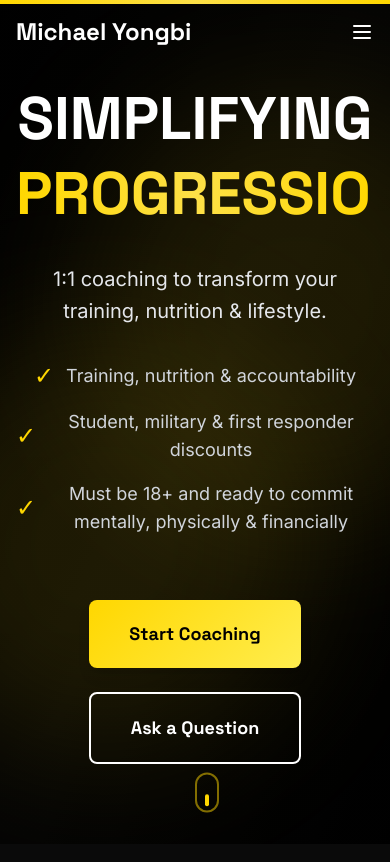
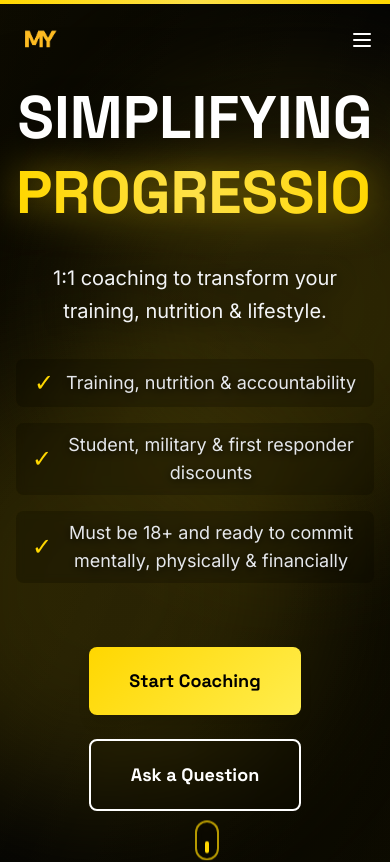
Before and after one commit to g1-creative/lustrosdetailing, a Next.js app: page / in a window 390 px wide. Shown: the top 862 px of the page. Built offline with nearby package versions, Linux system fonts and the light colour scheme.

Commit message:
Integrate new logo in Navigation component

```diff
--- a/app/page.tsx
+++ b/app/page.tsx
@@ -1,6 +1,7 @@
 import Hero from '@/components/Hero'
 import About from '@/components/About'
 import Programs from '@/components/Programs'
+import VideoShowcase from '@/components/VideoShowcase'
 import SocialProof from '@/components/SocialProof'
 import Discounts from '@/components/Discounts'
 import FinalCTA from '@/components/FinalCTA'
@@ -14,6 +15,7 @@ export default function Home() {
       <Navigation />
       <Hero />
       <About />
+      <VideoShowcase />
       <Programs />
       <SocialProof />
       <Discounts />
--- a/components/Hero.tsx
+++ b/components/Hero.tsx
@@ -12,36 +12,9 @@ export default function Hero() {
     offset: ['start start', 'end start']
   })
 
-  const y = useTransform(scrollYProgress, [0, 1], ['0%', '50%'])
-  const opacity = useTransform(scrollYProgress, [0, 0.5], [1, 0])
-
-  useEffect(() => {
-    const video = videoRef.current
-    if (video) {
-      // Try to load and play the video
-      const handleCanPlay = () => {
-        video.play().catch((error) => {
-          console.log('Video autoplay failed:', error)
-        })
-      }
-
-      const handleError = (e: Event) => {
-        console.error('Video loading error:', e)
-        setVideoError(true)
-      }
-
-      video.addEventListener('canplay', handleCanPlay)
-      video.addEventListener('error', handleError)
-
-      // Force load
-      video.load()
-
-      return () => {
-        video.removeEventListener('canplay', handleCanPlay)
-        video.removeEventListener('error', handleError)
-      }
-    }
-  }, [])
+  const y = useTransform(scrollYProgress, [0, 1], ['0%', '30%'])
+  const opacity = useTransform(scrollYProgress, [0, 0.7], [1, 0])
+  const scale = useTransform(scrollYProgress, [0, 1], [1, 1.1])
 
   const containerVariants = {
     hidden: { opacity: 0 },
@@ -77,15 +50,43 @@ export default function Hero() {
     }),
   }
 
+  useEffect(() => {
+    const video = videoRef.current
+    if (video) {
+      // Try to load and play the video
+      const handleCanPlay = () => {
+        video.play().catch((error) => {
+          console.log('Video autoplay failed:', error)
+        })
+      }
+
+      const handleError = (e: Event) => {
+        console.error('Video loading error:', e)
+        setVideoError(true)
+      }
+
+      video.addEventListener('canplay', handleCanPlay)
+      video.addEventListener('error', handleError)
+
+      // Force load
+      video.load()
+
+      return () => {
+        video.removeEventListener('canplay', handleCanPlay)
+        video.removeEventListener('error', handleError)
+      }
+    }
+  }, [])
+
   return (
     <section
       ref={containerRef}
       className="relative min-h-screen flex items-center justify-center bg-black overflow-hidden"
     >
-      {/* Cinematic Video Background */}
+      {/* Cinematic Video Background - More Visible */}
       <motion.div
         className="absolute inset-0 z-0"
-        style={{ y, opacity }}
+        style={{ y, opacity, scale }}
       >
         {!videoError ? (
           <video
@@ -96,7 +97,9 @@ export default function Hero() {
             playsInline
             preload="auto"
             className="absolute inset-0 w-full h-full object-cover"
-            style={{ filter: 'brightness(0.3) contrast(1.1)' }}
+            style={{
+              filter: 'brightness(0.5) contrast(1.2) saturate(1.1)',
+            }}
             onError={() => setVideoError(true)}
           >
             <source src="/images/video.mp4" type="video/mp4" />
@@ -105,14 +108,16 @@ export default function Hero() {
         ) : (
           <div className="absolute inset-0 bg-gradient-to-br from-black via-dark-soft to-black" />
         )}
-        {/* Dark overlay for text readability */}
-        <div className="absolute inset-0 bg-gradient-to-b from-black/60 via-black/40 to-black/60" />
+        {/* Lighter overlay - allows more video visibility */}
+        <div className="absolute inset-0 bg-gradient-to-b from-black/70 via-black/50 to-black/70" />
+        {/* Gold accent overlay for premium feel */}
+        <div className="absolute inset-0 bg-gradient-to-br from-gold-electric/5 via-transparent to-gold-electric/5" />
       </motion.div>
 
       {/* Floating gradient orbs */}
       <div className="absolute inset-0 z-0 overflow-hidden pointer-events-none">
         <motion.div
-          className="absolute top-20 left-10 w-96 h-96 bg-gold-electric/10 rounded-full blur-3xl"
+          className="absolute top-20 left-10 w-96 h-96 bg-gold-electric/15 rounded-full blur-3xl"
           animate={{
             x: [0, 100, 0],
             y: [0, 50, 0],
@@ -125,7 +130,7 @@ export default function Hero() {
           }}
         />
         <motion.div
-          className="absolute bottom-20 right-10 w-96 h-96 bg-gold-electric/10 rounded-full blur-3xl"
+          className="absolute bottom-20 right-10 w-96 h-96 bg-gold-electric/15 rounded-full blur-3xl"
           animate={{
             x: [0, -100, 0],
             y: [0, -50, 0],
@@ -139,7 +144,7 @@ export default function Hero() {
         />
       </div>
 
-      {/* Content */}
+      {/* Content with better contrast */}
       <div className="container mx-auto px-4 sm:px-6 lg:px-8 py-20 relative z-10">
         <motion.div
           className="max-w-4xl mx-auto text-center space-y-8"
@@ -152,7 +157,7 @@ export default function Hero() {
             variants={textVariants}
           >
             <motion.span
-              className="text-white block"
+              className="text-white block drop-shadow-[0_0_30px_rgba(0,0,0,0.8)]"
               initial={{ opacity: 0, y: 50 }}
               animate={{ opacity: 1, y: 0 }}
               transition={{ duration: 1, delay: 0.5 }}
@@ -160,7 +165,7 @@ export default function Hero() {
               SIMPLIFYING
             </motion.span>
             <motion.span
-              className="text-gold-electric block bg-gradient-to-r from-gold-electric via-yellow-300 to-gold-electric bg-clip-text text-transparent"
+              className="text-gold-electric block bg-gradient-to-r from-gold-electric via-yellow-300 to-gold-electric bg-clip-text text-transparent drop-shadow-[0_0_20px_rgba(255,215,0,0.5)]"
               initial={{ opacity: 0, y: 50 }}
               animate={{ opacity: 1, y: 0 }}
               transition={{ duration: 1, delay: 0.7 }}
@@ -170,21 +175,21 @@ export default function Hero() {
           </motion.h1>
 
           <motion.p
-            className="text-xl md:text-2xl lg:text-3xl text-gray-200 font-sans leading-relaxed max-w-3xl mx-auto"
+            className="text-xl md:text-2xl lg:text-3xl text-gray-100 font-sans leading-relaxed max-w-3xl mx-auto drop-shadow-[0_2px_10px_rgba(0,0,0,0.8)]"
             variants={textVariants}
           >
             1:1 coaching to transform your training, nutrition & lifestyle.
           </motion.p>
 
           <motion.ul
-            className="space-y-4 text-lg md:text-xl text-gray-300 font-sans max-w-2xl mx-auto"
+            className="space-y-4 text-lg md:text-xl text-gray-200 font-sans max-w-2xl mx-auto"
             variants={textVariants}
           >
             <motion.li
-              className="flex items-center justify-center gap-3 group"
+              className="flex items-center justify-center gap-3 group backdrop-blur-sm bg-black/20 px-4 py-2 rounded-lg"
               variants={bulletVariants}
               custom={0}
-              whileHover={{ x: 10 }}
+              whileHover={{ x: 10, scale: 1.02 }}
             >
               <motion.span
                 className="text-gold-electric text-2xl"
@@ -193,13 +198,13 @@ export default function Hero() {
               >
                 ✓
               </motion.span>
-              <span>Training, nutrition & accountability</span>
+              <span className="drop-shadow-[0_2px_4px_rgba(0,0,0,0.8)]">Training, nutrition & accountability</span>
             </motion.li>
             <motion.li
-              className="flex items-center justify-center gap-3 group"
+              className="flex items-center justify-center gap-3 group backdrop-blur-sm bg-black/20 px-4 py-2 rounded-lg"
               variants={bulletVariants}
               custom={1}
-              whileHover={{ x: 10 }}
+              whileHover={{ x: 10, scale: 1.02 }}
             >
               <motion.span
                 className="text-gold-electric text-2xl"
@@ -208,13 +213,13 @@ export default function Hero() {
               >
                 ✓
               </motion.span>
-              <span>Student, military & first responder discounts</span>
+              <span className="drop-shadow-[0_2px_4px_rgba(0,0,0,0.8)]">Student, military & first responder discounts</span>
             </motion.li>
             <motion.li
-              className="flex items-center justify-center gap-3 group"
+              className="flex items-center justify-center gap-3 group backdrop-blur-sm bg-black/20 px-4 py-2 rounded-lg"
               variants={bulletVariants}
               custom={2}
-              whileHover={{ x: 10 }}
+              whileHover={{ x: 10, scale: 1.02 }}
             >
               <motion.span
                 className="text-gold-electric text-2xl"
@@ -223,7 +228,7 @@ export default function Hero() {
               >
                 ✓
               </motion.span>
-              <span>Must be 18+ and ready to commit mentally, physically & financially</span>
+              <span className="drop-shadow-[0_2px_4px_rgba(0,0,0,0.8)]">Must be 18+ and ready to commit mentally, physically & financially</span>
             </motion.li>
           </motion.ul>
 
@@ -232,7 +237,7 @@ export default function Hero() {
             variants={textVariants}
           >
             <motion.button
-              className="btn-primary magnetic-button group relative px-10 py-5 text-lg"
+              className="btn-primary magnetic-button group relative px-10 py-5 text-lg backdrop-blur-sm"
               whileHover={{ scale: 1.05, y: -2 }}
               whileTap={{ scale: 0.95 }}
             >
@@ -243,7 +248,7 @@ export default function Hero() {
               />
             </motion.button>
             <motion.button
-              className="btn-secondary magnetic-button group relative px-10 py-5 text-lg"
+              className="btn-secondary magnetic-button group relative px-10 py-5 text-lg backdrop-blur-sm"
               whileHover={{ scale: 1.05, y: -2 }}
               whileTap={{ scale: 0.95 }}
             >
@@ -257,7 +262,7 @@ export default function Hero() {
             animate={{ y: [0, 10, 0] }}
             transition={{ duration: 2, repeat: Infinity }}
           >
-            <div className="w-6 h-10 border-2 border-gold-electric/50 rounded-full flex justify-center">
+            <div className="w-6 h-10 border-2 border-gold-electric/70 rounded-full flex justify-center backdrop-blur-sm bg-black/20">
               <motion.div
                 className="w-1 h-3 bg-gold-electric rounded-full mt-2"
                 animate={{ y: [0, 12, 0] }}
--- a/components/Navigation.tsx
+++ b/components/Navigation.tsx
@@ -2,6 +2,7 @@
 
 import { useState, useEffect } from 'react'
 import { motion } from 'framer-motion'
+import Image from 'next/image'
 
 export default function Navigation() {
   const [isScrolled, setIsScrolled] = useState(false)
@@ -41,12 +42,21 @@ export default function Navigation() {
     >
       <div className="container mx-auto max-w-7xl px-4 sm:px-6 lg:px-8">
         <div className="flex items-center justify-between py-4">
-          <button
+          <motion.button
             onClick={scrollToTop}
-            className="text-2xl font-display font-bold text-white hover:text-gold-electric transition-colors"
+            className="relative h-12 w-auto hover:opacity-80 transition-opacity"
+            whileHover={{ scale: 1.05 }}
+            whileTap={{ scale: 0.95 }}
           >
-            Michael Yongbi
-          </button>
+            <Image
+              src="/images/logo.png"
+              alt="Michael Yongbi Logo"
+              width={150}
+              height={48}
+              className="object-contain h-full w-auto"
+              priority
+            />
+          </motion.button>
 
           {/* Desktop Menu */}
           <div className="hidden md:flex items-center space-x-8">
--- /dev/null
+++ b/components/VideoShowcase.tsx
@@ -0,0 +1,160 @@
+'use client'
+
+import { motion, useInView } from 'framer-motion'
+import { useRef, useState } from 'react'
+
+export default function VideoShowcase() {
+  const ref = useRef(null)
+  const videoRef = useRef<HTMLVideoElement>(null)
+  const isInView = useInView(ref, { once: true, margin: '-100px' })
+  const [isPlaying, setIsPlaying] = useState(false)
+
+  const handlePlay = () => {
+    if (videoRef.current) {
+      videoRef.current.play()
+      setIsPlaying(true)
+    }
+  }
+
+  const handlePause = () => {
+    if (videoRef.current) {
+      videoRef.current.pause()
+      setIsPlaying(false)
+    }
+  }
+
+  return (
+    <section
+      ref={ref}
+      className="py-20 md:py-32 px-4 sm:px-6 lg:px-8 bg-black relative overflow-hidden"
+    >
+      {/* Background gradient */}
+      <div className="absolute inset-0 bg-gradient-to-b from-black via-dark-soft to-black" />
+
+      <div className="container mx-auto max-w-7xl relative z-10">
+        <motion.div
+          className="text-center mb-16"
+          initial={{ opacity: 0, y: 30 }}
+          animate={isInView ? { opacity: 1, y: 0 } : { opacity: 0, y: 30 }}
+          transition={{ duration: 0.8 }}
+        >
+          <h2 className="text-4xl md:text-5xl lg:text-6xl font-display font-bold text-white mb-4">
+            Train with <span className="text-gold-electric">Purpose</span>
+          </h2>
+          <p className="text-xl md:text-2xl text-gray-400 font-sans max-w-2xl mx-auto">
+            See the intensity, dedication, and results that define our coaching philosophy
+          </p>
+        </motion.div>
+
+        <motion.div
+          className="relative max-w-6xl mx-auto"
+          initial={{ opacity: 0, scale: 0.95 }}
+          animate={isInView ? { opacity: 1, scale: 1 } : { opacity: 0, scale: 0.95 }}
+          transition={{ duration: 1, delay: 0.3 }}
+        >
+          {/* Video container with cinematic frame */}
+          <div className="relative rounded-2xl overflow-hidden group border-2 border-gold-electric/30 hover:border-gold-electric/60 transition-all duration-500">
+            {/* Glowing border effect */}
+            <div className="absolute -inset-1 bg-gradient-to-r from-gold-electric via-yellow-300 to-gold-electric rounded-2xl opacity-0 group-hover:opacity-20 blur-xl transition-opacity duration-500" />
+
+            {/* Video */}
+            <div className="relative aspect-video bg-black">
+              <video
+                ref={videoRef}
+                loop
+                muted
+                playsInline
+                preload="metadata"
+                className="w-full h-full object-cover"
+                onPlay={() => setIsPlaying(true)}
+                onPause={() => setIsPlaying(false)}
+              >
+                <source src="/images/video.mp4" type="video/mp4" />
+                Your browser does not support the video tag.
+              </video>
+
+              {/* Overlay gradient for better text visibility */}
+              <div className="absolute inset-0 bg-gradient-to-t from-black/60 via-transparent to-transparent" />
+
+              {/* Play/Pause button */}
+              {!isPlaying && (
+                <motion.button
+                  className="absolute inset-0 flex items-center justify-center group/play"
+                  initial={{ opacity: 1 }}
+                  animate={{ opacity: isPlaying ? 0 : 1 }}
+                  onClick={handlePlay}
+                  whileHover={{ scale: 1.05 }}
+                  whileTap={{ scale: 0.95 }}
+                >
+                  <div className="relative">
+                    {/* Glowing circle */}
+                    <motion.div
+                      className="absolute inset-0 bg-gold-electric/30 rounded-full blur-2xl"
+                      animate={{ scale: [1, 1.2, 1] }}
+                      transition={{ duration: 2, repeat: Infinity }}
+                    />
+                    {/* Play button */}
+                    <div className="relative w-20 h-20 md:w-24 md:h-24 bg-gold-electric rounded-full flex items-center justify-center shadow-2xl group-hover/play:bg-gold-400 transition-colors">
+                      <svg
+                        className="w-8 h-8 md:w-10 md:h-10 text-black ml-1"
+                        fill="currentColor"
+                        viewBox="0 0 24 24"
+                      >
+                        <path d="M8 5v14l11-7z" />
+                      </svg>
+                    </div>
+                  </div>
+                </motion.button>
+              )}
+
+              {/* Pause button when playing */}
+              {isPlaying && (
+                <motion.button
+                  className="absolute bottom-4 right-4 w-12 h-12 bg-black/70 hover:bg-black/90 rounded-full flex items-center justify-center backdrop-blur-sm border border-gold-electric/30 hover:border-gold-electric/60 transition-all"
+                  initial={{ opacity: 0 }}
+                  animate={{ opacity: 1 }}
+                  onClick={handlePause}
+                  whileHover={{ scale: 1.1 }}
+                  whileTap={{ scale: 0.9 }}
+                >
+                  <svg
+                    className="w-5 h-5 text-gold-electric"
+                    fill="currentColor"
+                    viewBox="0 0 24 24"
+                  >
+                    <path d="M6 4h4v16H6V4zm8 0h4v16h-4V4z" />
+                  </svg>
+                </motion.button>
+              )}
+            </div>
+          </div>
+
+          {/* Decorative elements */}
+          <div className="absolute -top-10 -left-10 w-40 h-40 bg-gold-electric/10 rounded-full blur-3xl" />
+          <div className="absolute -bottom-10 -right-10 w-40 h-40 bg-gold-electric/10 rounded-full blur-3xl" />
+        </motion.div>
+
+        {/* Stats below video */}
+        <motion.div
+          className="grid md:grid-cols-3 gap-8 mt-16 max-w-4xl mx-auto"
+          initial={{ opacity: 0, y: 30 }}
+          animate={isInView ? { opacity: 1, y: 0 } : { opacity: 0, y: 30 }}
+          transition={{ duration: 0.8, delay: 0.6 }}
+        >
+          <div className="text-center p-6 bg-dark-surface/50 backdrop-blur-sm rounded-xl border border-gold-electric/20">
+            <div className="text-3xl md:text-4xl font-display font-bold text-gold-electric mb-2">1:1</div>
+            <div className="text-gray-300 font-sans">Personal Coaching</div>
+          </div>
+          <div className="text-center p-6 bg-dark-surface/50 backdrop-blur-sm rounded-xl border border-gold-electric/20">
+            <div className="text-3xl md:text-4xl font-display font-bold text-gold-electric mb-2">24/7</div>
+            <div className="text-gray-300 font-sans">Support & Accountability</div>
+          </div>
+          <div className="text-center p-6 bg-dark-surface/50 backdrop-blur-sm rounded-xl border border-gold-electric/20">
+            <div className="text-3xl md:text-4xl font-display font-bold text-gold-electric mb-2">100%</div>
+            <div className="text-gray-300 font-sans">Dedicated to Your Success</div>
+          </div>
+        </motion.div>
+      </div>
+    </section>
+  )
+}
```
Also changed, not shown: images/logo.png (added), public/images/logo.png (added).
